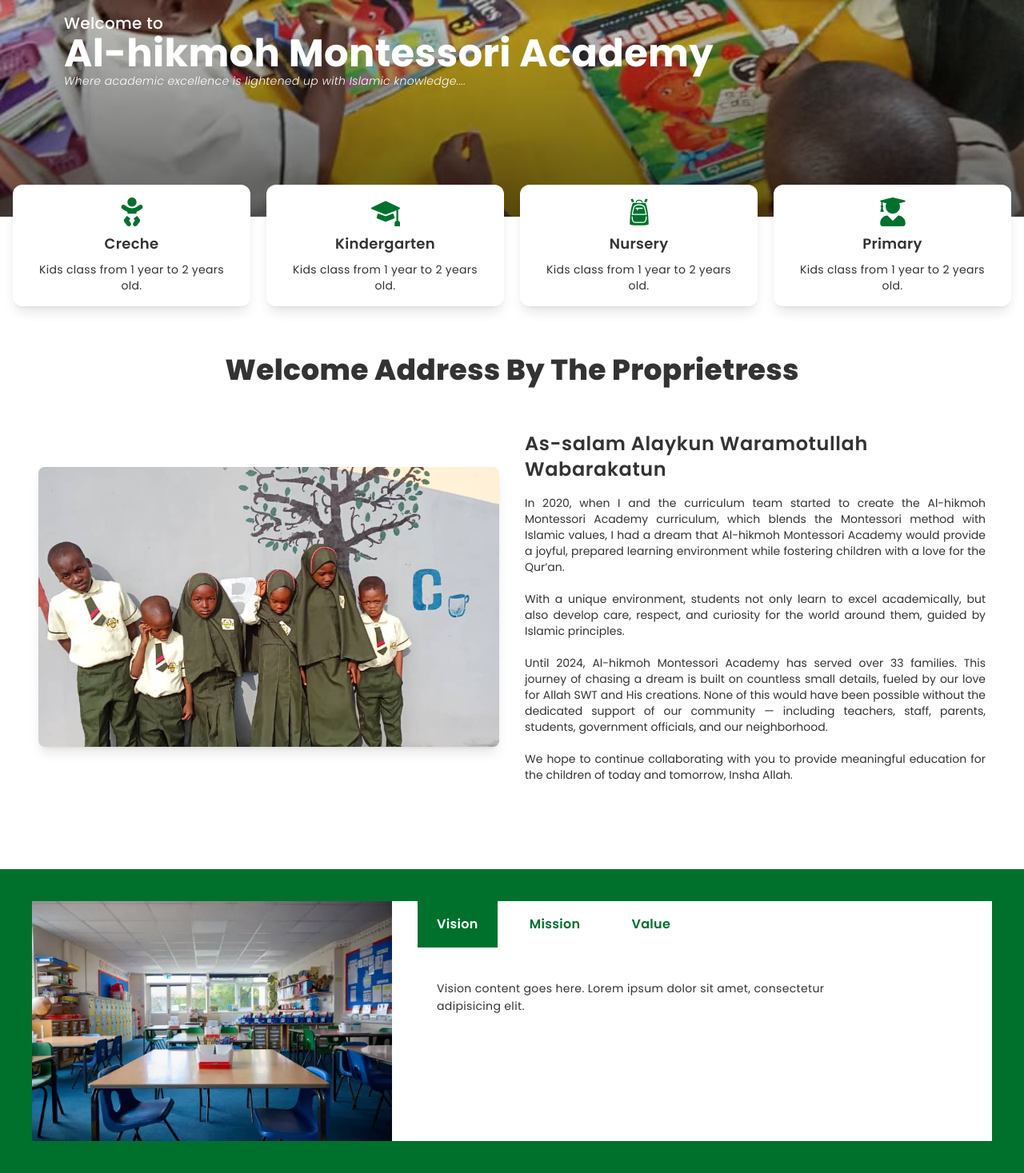
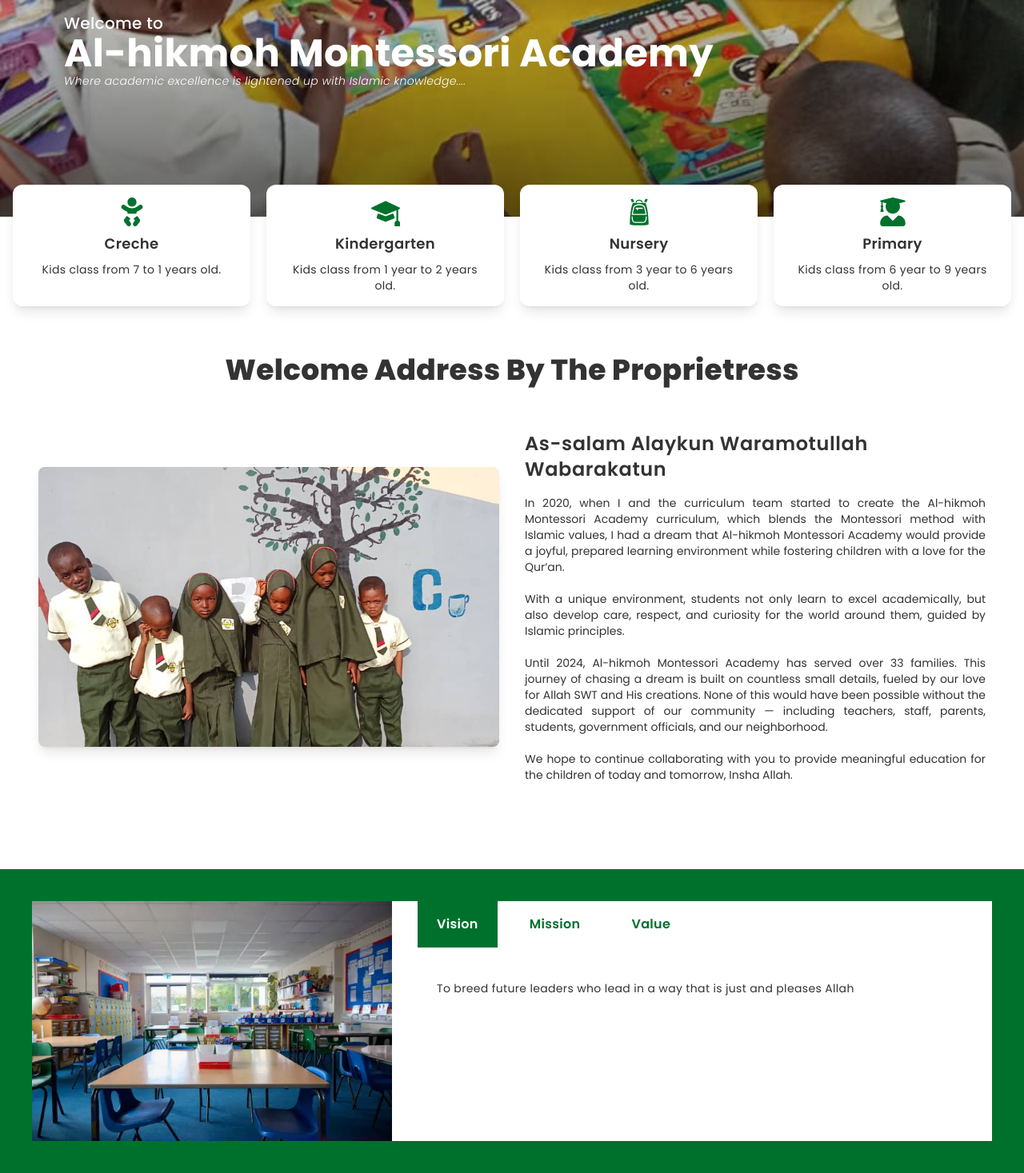
Before and after one commit to realmintech/school-website, a Next.js app: page / in a window 1280 px wide. Shown: the part 321-1788 px from the top of the page at 80% size. Built offline with nearby package versions, Linux system fonts and the light colour scheme.

Commit message:
update content

```diff
--- a/src/app/contact/page.tsx
+++ b/src/app/contact/page.tsx
@@ -98,7 +98,7 @@ const page: React.FC = () => {
               ></textarea>
               <button
                 type="submit"
-                className="bg-lemon mt-2 shadow-md rounded-lg text-white  p-3 w-full"
+                className="bg-lemon mt-2 mb-10 shadow-md rounded-lg text-white  p-3 w-full"
               >
                 SUBMIT
               </button>
--- a/src/components/ClassCategory.tsx
+++ b/src/components/ClassCategory.tsx
@@ -21,7 +21,7 @@ const ClassCategory = () => {
     {
       title: "Creche",
       icon: <FaBaby />,
-      desc: "Kids class from 1 year to 2 years old.",
+      desc: "Kids class from 7 to 1 years old.",
     },
     {
       title: "Kindergarten",
@@ -31,12 +31,12 @@ const ClassCategory = () => {
     {
       title: "Nursery",
       icon: <GiSchoolBag />,
-      desc: "Kids class from 1 year to 2 years old.",
+      desc: "Kids class from 3 year to 6 years old.",
     },
     {
       title: "Primary",
       icon: <FaUserGraduate />,
-      desc: "Kids class from 1 year to 2 years old.",
+      desc: "Kids class from 6 year to 9 years old.",
     },
   ];
 
--- a/src/components/PillsComponent.tsx
+++ b/src/components/PillsComponent.tsx
@@ -74,20 +74,18 @@ const PillsComponent = () => {
         >
           {activeTab === "vision" && (
             <p className="text-sm leading-relaxed tracking-wide">
-              Vision content goes here. Lorem ipsum dolor sit amet, consectetur
-              adipisicing elit.
+              To breed future leaders who lead in a way that is just and pleases Allah
             </p>
           )}
           {activeTab === "mission" && (
             <p className="text-sm leading-relaxed tracking-wide">
-              Mission content goes here. Fuga nam perspiciatis laudantium autem
-              eveniet nesciunt velit!
+
+              The mission of the school is to have a montessori where academics is lightened up with islamic knowledge
             </p>
           )}
           {activeTab === "value" && (
             <p className="text-sm leading-relaxed tracking-wide">
-              Value content goes here. Lorem ipsum, dolor sit amet consectetur
-              adipisicing elit.
+             Impacting immeasurable value to kids who rule the society.
             </p>
           )}
         </div>
```
